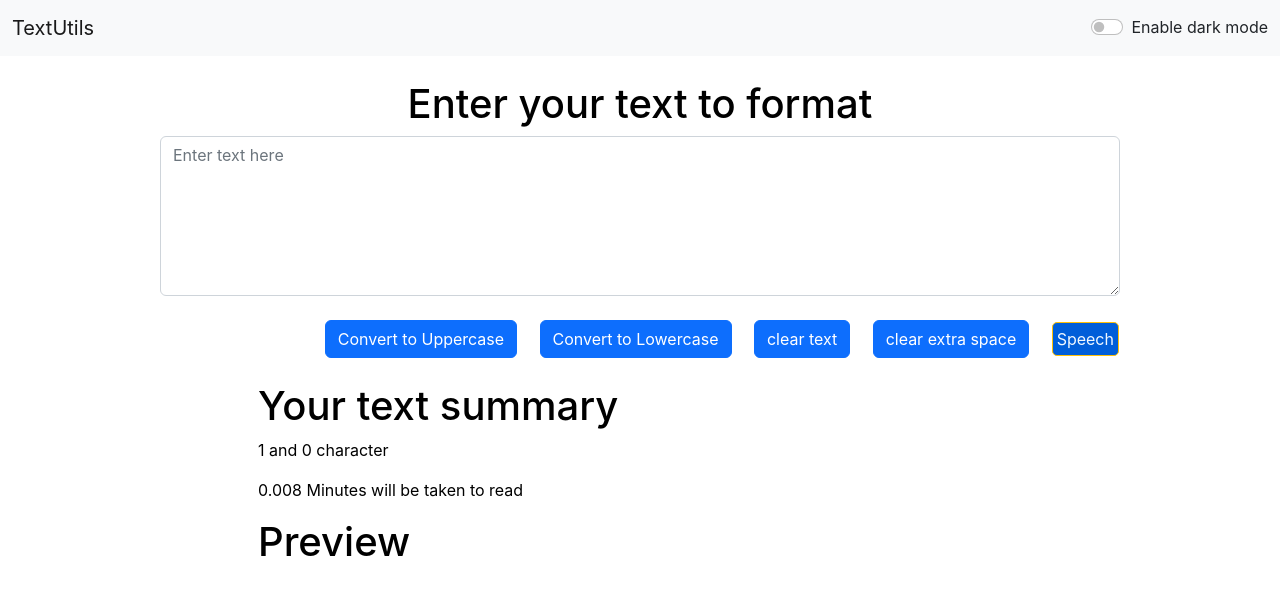
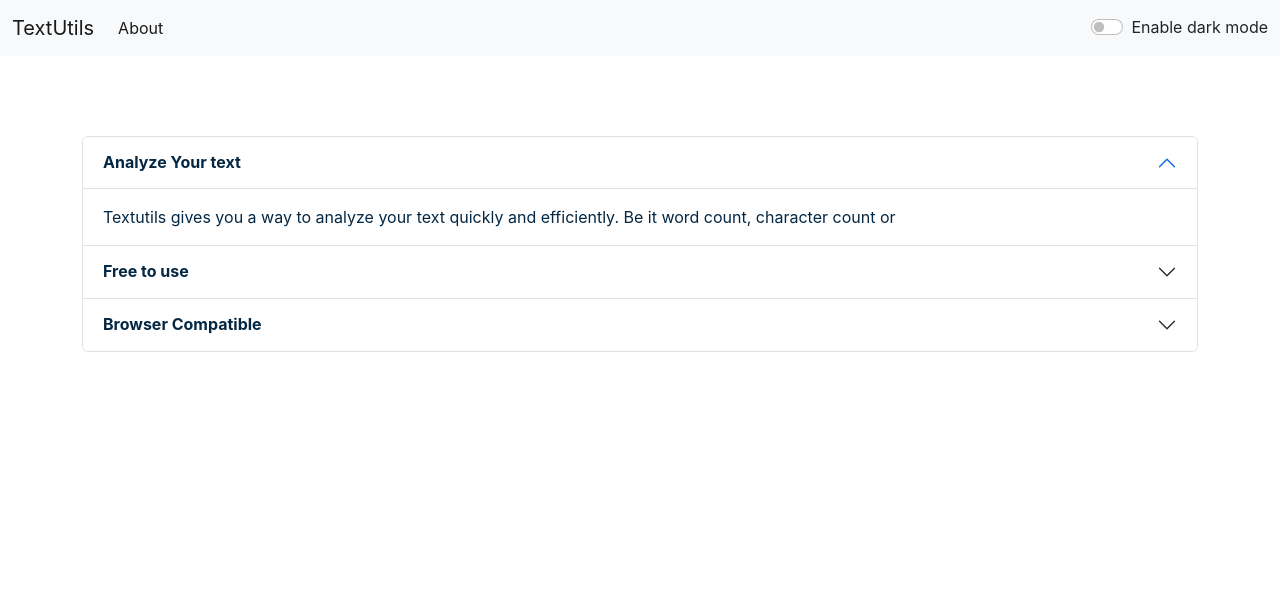
Before and after one commit to NIKHILNAIR21/Textutils-React, a React (Create React App) app: page /about in a window 1280 px wide. Shown: the top 594 px of the page. Built offline with nearby package versions, Linux system fonts and the light colour scheme.

Commit message:
css change version 5

```diff
--- a/package.json
+++ b/package.json
@@ -10,6 +10,7 @@
     "gh-pages": "^4.0.0",
     "react": "^18.2.0",
     "react-dom": "^18.2.0",
+    "react-router-dom": "^6.4.3",
     "react-scripts": "5.0.1",
     "web-vitals": "^2.1.4"
   },
--- a/src/App.js
+++ b/src/App.js
@@ -1,7 +1,10 @@
 import { useState } from "react";
 import "./App.css";
+import About from "./components/About";
 import Navbar from "./components/Navbar";
 import TextArea from "./components/TextArea";
+
+import { BrowserRouter as Router, Routes, Route } from "react-router-dom";
 
 function App() {
   const [mode, setmode] = useState("light"); //whether dark mode or not
@@ -18,6 +21,7 @@
 
   return (
     <>
+      <Router>
         <Navbar
           title="TextUtils"
           HomeText="HOME"
@@ -25,7 +29,16 @@
           mode={mode}
           togglemode={togglemode}
         />
+        <Routes>
+          <Route
+            path="/"
+            element={
               <TextArea heading="Enter your text to format" mode={mode} />
+            }
+          ></Route>
+          <Route path="/about" element={<About />}></Route>
+        </Routes>
+      </Router>
     </>
   );
 }
--- /dev/null
+++ b/src/components/About.jsx
@@ -0,0 +1,107 @@
+import React from "react";
+
+export default function About(props) {
+  // const [myStyle, setMyStyle] = useState({
+  //     color: 'black',
+  //     backgroundColor: 'white'
+  // })
+  let myStyle = {
+    color: props.mode === "dark" ? "white" : "#042743",
+    backgroundColor: props.mode === "dark" ? "rgb(36 74 104)" : "white",
+  };
+
+  return (
+    <div className="container">
+      <h1
+        className="my-3"
+        style={{ color: props.mode === "light" ? "black" : "white" }}
+      >
+        About Us
+      </h1>
+      <div className="accordion" id="accordionExample">
+        <div className="accordion-item">
+          <h2 className="accordion-header" id="headingOne">
+            <button
+              className="accordion-button"
+              type="button"
+              style={myStyle}
+              data-bs-toggle="collapse"
+              data-bs-target="#collapseOne"
+              aria-expanded="true"
+              aria-controls="collapseOne"
+            >
+              <strong>Analyze Your text </strong>
+            </button>
+          </h2>
+          <div
+            id="collapseOne"
+            className="accordion-collapse collapse show"
+            aria-labelledby="headingOne"
+            data-bs-parent="#accordionExample"
+          >
+            <div className="accordion-body" style={myStyle}>
+              Textutils gives you a way to analyze your text quickly and
+              efficiently. Be it word count, character count or
+            </div>
+          </div>
+        </div>
+        <div className="accordion-item">
+          <h2 className="accordion-header" id="headingTwo">
+            <button
+              className="accordion-button collapsed"
+              style={myStyle}
+              type="button"
+              data-bs-toggle="collapse"
+              data-bs-target="#collapseTwo"
+              aria-expanded="false"
+              aria-controls="collapseTwo"
+            >
+              <strong>Free to use </strong>
+            </button>
+          </h2>
+          <div
+            id="collapseTwo"
+            className="accordion-collapse collapse"
+            aria-labelledby="headingTwo"
+            data-bs-parent="#accordionExample"
+          >
+            <div className="accordion-body" style={myStyle}>
+              TextUtils is a free character counter tool that provides instant
+              character count & word count statistics for a given text.
+              TextUtils reports the number of words and characters. Thus it is
+              suitable for writing text with word/ character limit.
+            </div>
+          </div>
+        </div>
+        <div className="accordion-item">
+          <h2 className="accordion-header" id="headingThree">
+            <button
+              className="accordion-button collapsed"
+              style={myStyle}
+              type="button"
+              data-bs-toggle="collapse"
+              data-bs-target="#collapseThree"
+              aria-expanded="false"
+              aria-controls="collapseThree"
+            >
+              <strong>Browser Compatible </strong>
+            </button>
+          </h2>
+          <div
+            id="collapseThree"
+            className="accordion-collapse collapse"
+            aria-labelledby="headingThree"
+            data-bs-parent="#accordionExample"
+          >
+            <div className="accordion-body" style={myStyle}>
+              This word counter software works in any web browsers such as
+              Chrome, Firefox, Internet Explorer, Safari, Opera. It suits to
+              count characters in facebook, blog, books, excel document, pdf
+              document, essays, etc.
+            </div>
+          </div>
+        </div>
+      </div>
+    </div>
+  );
+}
--- a/src/components/Navbar.jsx
+++ b/src/components/Navbar.jsx
@@ -1,5 +1,6 @@
 import React from "react";
 import PropTypes from "prop-types";
+import { Link } from "react-router-dom";
 
 export default function Navbar(props) {
   return (
@@ -7,9 +8,9 @@
       className={`navbar navbar-expand-lg navbar-${props.mode} bg-${props.mode}`}
     >
       <div className="container-fluid">
-        <a className="navbar-brand" href="/ ">
+        <Link className="navbar-brand" to="/ ">
           {props.title}
-        </a>
+        </Link>
         <button
           className="navbar-toggler"
           type="button"
@@ -22,7 +23,13 @@
           <span className="navbar-toggler-icon"></span>
         </button>
         <div className="collapse navbar-collapse" id="navbarSupportedContent">
-          <ul className="navbar-nav me-auto mb-2 mb-lg-0"></ul>
+          <ul className="navbar-nav me-auto mb-2 mb-lg-0">
+            <li class="nav-item">
+              <Link class="nav-link active" aria-current="page" to="/about">
+                About
+              </Link>
+            </li>
+          </ul>
           {/* <form className="d-flex" role="search">
             <input
               className="form-control me-2"
```
Also changed, not shown: 1 other file (tests, documents, lock files or other folders). Lines whose indentation alone changed are shown as unchanged.
